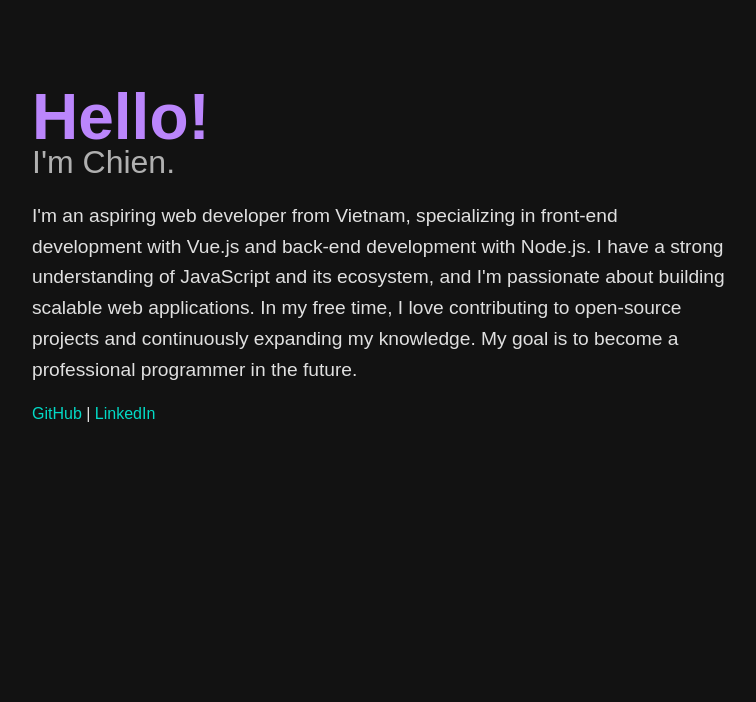
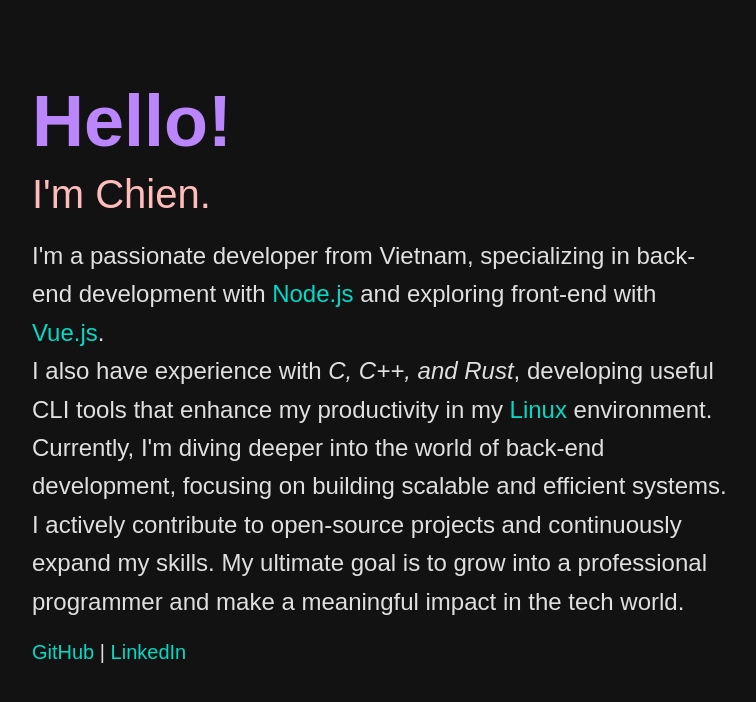
Before and after one commit to 2giosangmitom/2giosangmitom.github.io, a Vue app: page / in a window 1280 px wide. Shown: the top 702 px of the page, without its empty margins (128-884 px from the left). Built offline with nearby package versions, Linux system fonts and the light colour scheme.

Commit message:
feat: update style

```diff
--- a/src/App.vue
+++ b/src/App.vue
@@ -5,12 +5,25 @@
   </header>
   <main class="main">
     <p>
-      I&apos;m an aspiring web developer from Vietnam, specializing in front-end development with Vue.js and back-end
-      development with Node.js.
-      I have a strong understanding of JavaScript and its ecosystem, and I&apos;m passionate about building scalable web
-      applications.
-      In my free time, I love contributing to open-source projects and continuously expanding my knowledge.
-      My goal is to become a professional programmer in the future.
+      I&apos;m a passionate developer from Vietnam, specializing in back-end
+      development with
+      <a href="https://nodejs.org/en" target="_blank" rel="noopener noreferrer">Node.js</a>
+      and exploring front-end with
+      <a href="https://vuejs.org/" target="_blank" rel="noopener noreferrer">Vue.js</a>.
+    </p>
+    <p>
+      I also have experience with
+      <em class="text-medium">C, C++, and Rust</em>, developing useful CLI
+      tools that enhance my productivity in my
+      <a href="https://archlinux.org/" target="_blank" rel="noopener noreferrer">Linux</a>
+      environment.
+    </p>
+    <p>
+      Currently, I&apos;m diving deeper into the world of back-end development,
+      focusing on building scalable and efficient systems. I actively contribute
+      to open-source projects and continuously expand my skills. My ultimate
+      goal is to grow into a professional programmer and make a meaningful
+      impact in the tech world.
     </p>
   </main>
   <footer class="footer">
@@ -22,22 +35,32 @@
 </template>
 
 <style scoped>
+a {
+  text-decoration: none;
+  color: #03dac6;
+  transition: color 0.1s ease-in;
+}
+
+a:hover {
+  color: #bb86fc;
+}
+
 .header h1 {
-  font-size: 4rem;
+  font-size: 4.5rem;
   font-weight: 700;
   color: #bb86fc;
 }
 
 .header h2 {
-  font-size: 2rem;
+  font-size: 2.5rem;
   font-weight: 400;
-  color: #b0b0b0;
-  margin-top: -10px;
+  color: #ffbcbc;
+  margin-top: 10px;
 }
 
 .main {
   max-width: 700px;
-  font-size: 1.2rem;
+  font-size: 1.5rem;
   font-weight: 300;
   line-height: 1.6;
   margin-top: 20px;
@@ -45,18 +68,7 @@
 
 .footer {
   margin-top: 20px;
-  font-size: 1rem;
+  font-size: 1.25rem;
   font-weight: 400;
 }
-
-.footer a {
-  text-decoration: none;
-  color: #03dac6;
-  font-weight: 500;
-  transition: color 0.1s ease-in;
-}
-
-.footer a:hover {
-  color: #bb86fc;
-}
 </style>
--- a/src/assets/css/main.css
+++ b/src/assets/css/main.css
@@ -14,3 +14,7 @@ html {
 	margin-left: 10rem;
 	margin-top: 5rem;
 }
+
+.text-medium {
+	font-weight: 400;
+}
```
